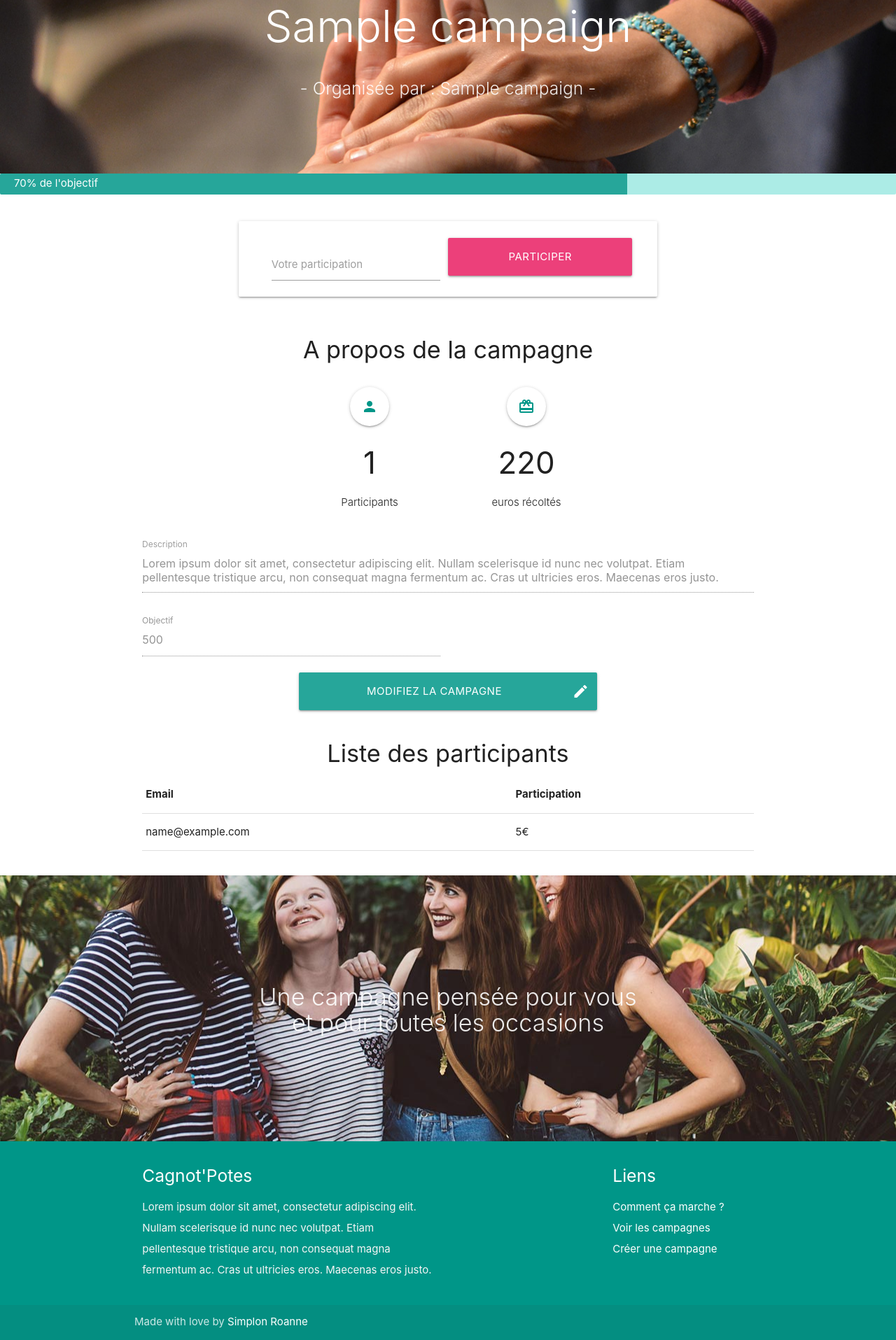
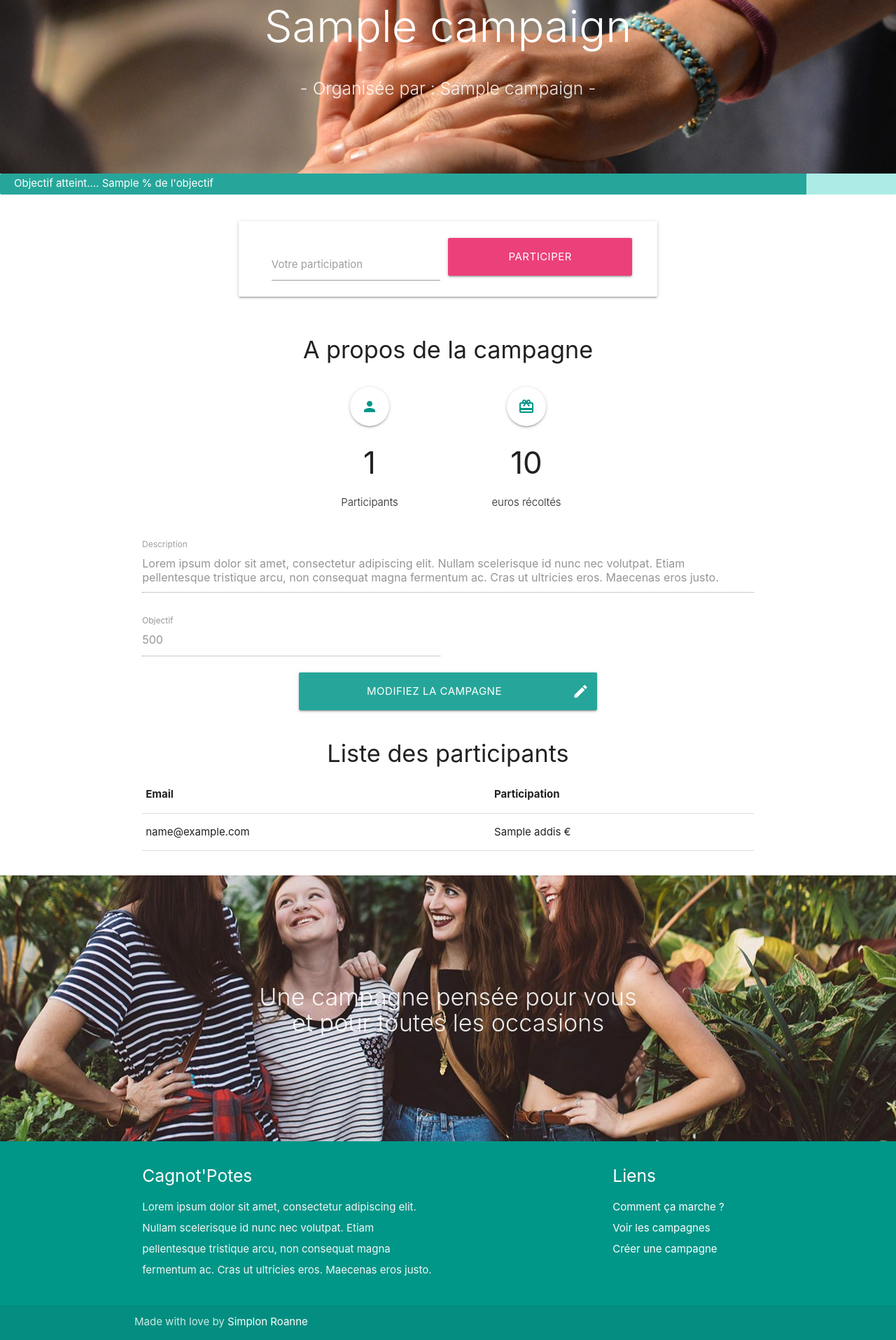
Before and after one commit to namous68/Cagnot-Pot-Correction, a Symfony app: template templates/campaign/show.html.twig in a window 1280 px wide. Shown: the part 196-2111 px from the top of the page at 70% size. Run offline with Twig, Linux system fonts and the light colour scheme; the template is opened without the code that fills it: most values are stand-ins (such as "Sample title", 1, 10 or a date in 2020); some libraries are stand-ins or nearby versions.

Commit message:
ajout de function sur participant et campaign

```diff
--- a/src/Controller/PaymentController.php
+++ b/src/Controller/PaymentController.php
@@ -42,4 +42,6 @@ class PaymentController extends AbstractController
             'formPayment' => $formPayment
         ]);
     }
+
+
 }
--- a/templates/campaign/show.html.twig
+++ b/templates/campaign/show.html.twig
@@ -28,8 +28,12 @@
 	<!-- Show progress -->
 	<section class="progress-section">
 		<div class="progress">
-			<div class="determinate" style="width: 70%">
-				<span>70% de l'objectif</span>
+			<div class="determinate" style="width: 90%">
+				 {% if campaign.progressBar >= 100 %}
+                    <span>Objectif atteint.... {{ campaign.progressBar }} % de l'objectif</span>
+                {% else %}
+                    <span> {{ campaign.progressBar }} % de l'objectif</span>
+                {% endif %}
 			</div>
 		</div>
 	</section>
@@ -72,7 +76,7 @@
 						<div class="btn-large btn-floating white">
 							<i class="material-icons teal-text">redeem</i>
 						</div>
-						<h3 class="center">220</h3>
+						<h3 class="center">{{ campaign.getTotaleAmount }}</h3>
 						<p class="light">euros récoltés</p>
 					</div>
 				</div>
@@ -112,12 +116,12 @@
 
 						<tbody>
                             {% for participant in campaign.participants %}
-							<tr>
+							 <tr>
 								<td>{{ participant.email }}</td>
-								<td>5€</td>
-							</tr>
+								<td>{{ participant.getAddis() }} €</td>
+							 </tr>
+                            {% endfor %}
 
-                            {% endfor %}
 						</tbody>
 					</table>
 				</div>
@@ -143,4 +147,18 @@
 	<script type="text/javascript" src="{{ asset('assets/js/materialize.min.js') }}"></script>
 	<!--Init & custom scripts-->
 	<script type="text/javascript" src="{{ asset('assets/js/scripts.js') }}"></script>
+
+	<script>
+    var pourcentage = {{ campaign.progressBar }};
+
+    var progressBar = document.getElementById('progressBar');
+
+    progressBar.style.width = pourcentage + '%';
+
+    if (pourcentage >= 100) {
+        progressBar.innerHTML = 'Objectif atteint.... ' + pourcentage + '% de l\'objectif';
+    } else {
+        progressBar.innerHTML = pourcentage + '% de l\'objectif';
+    }
+</script>
 {% endblock %}
```
Also changed, not shown: src/Entity/Campaign.php (+27 -0 lines), src/Entity/Participant.php (+10 -0 lines), templates/campaign/edit.html.twig (+14 -0 lines), 1 other file.
